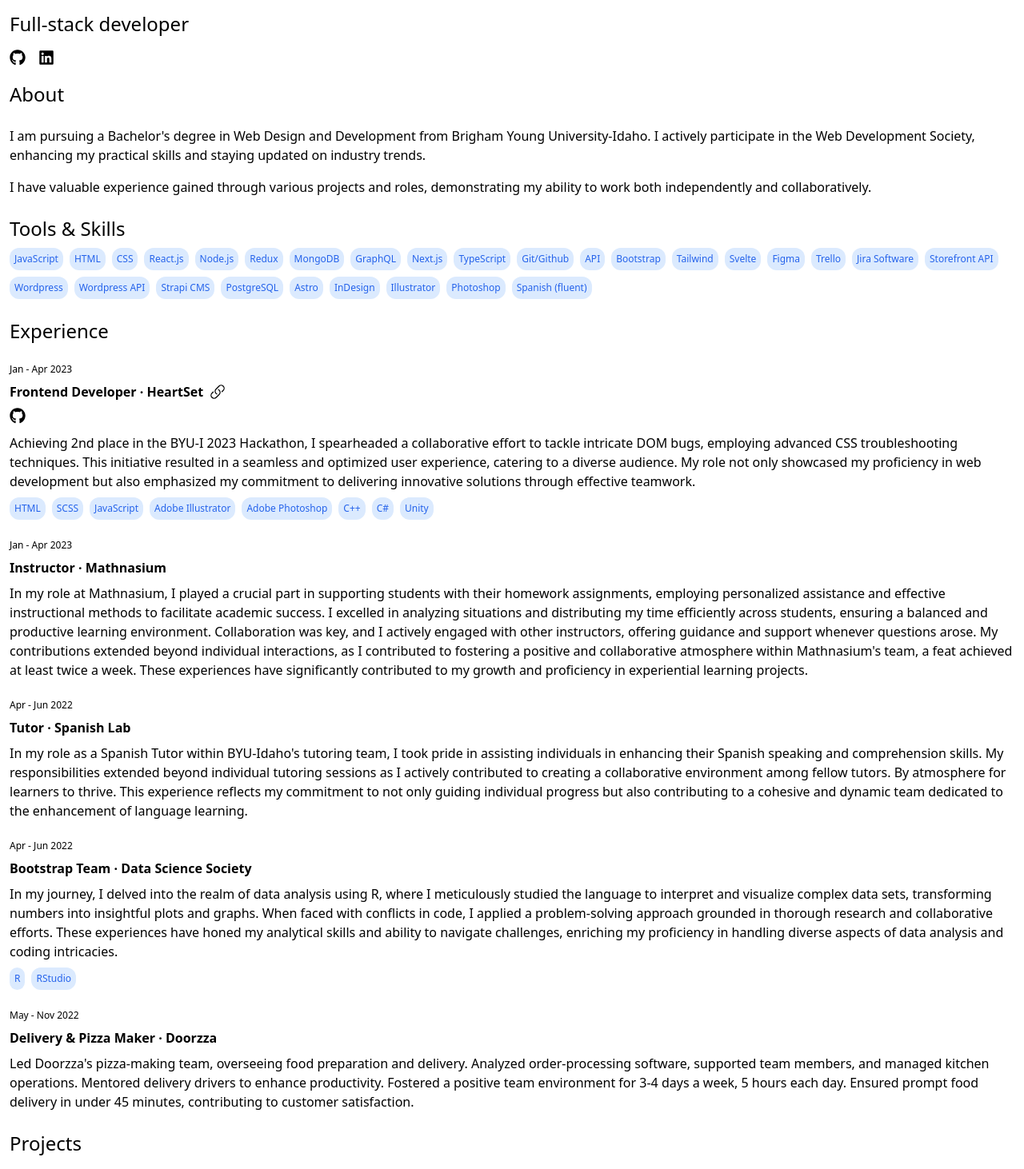
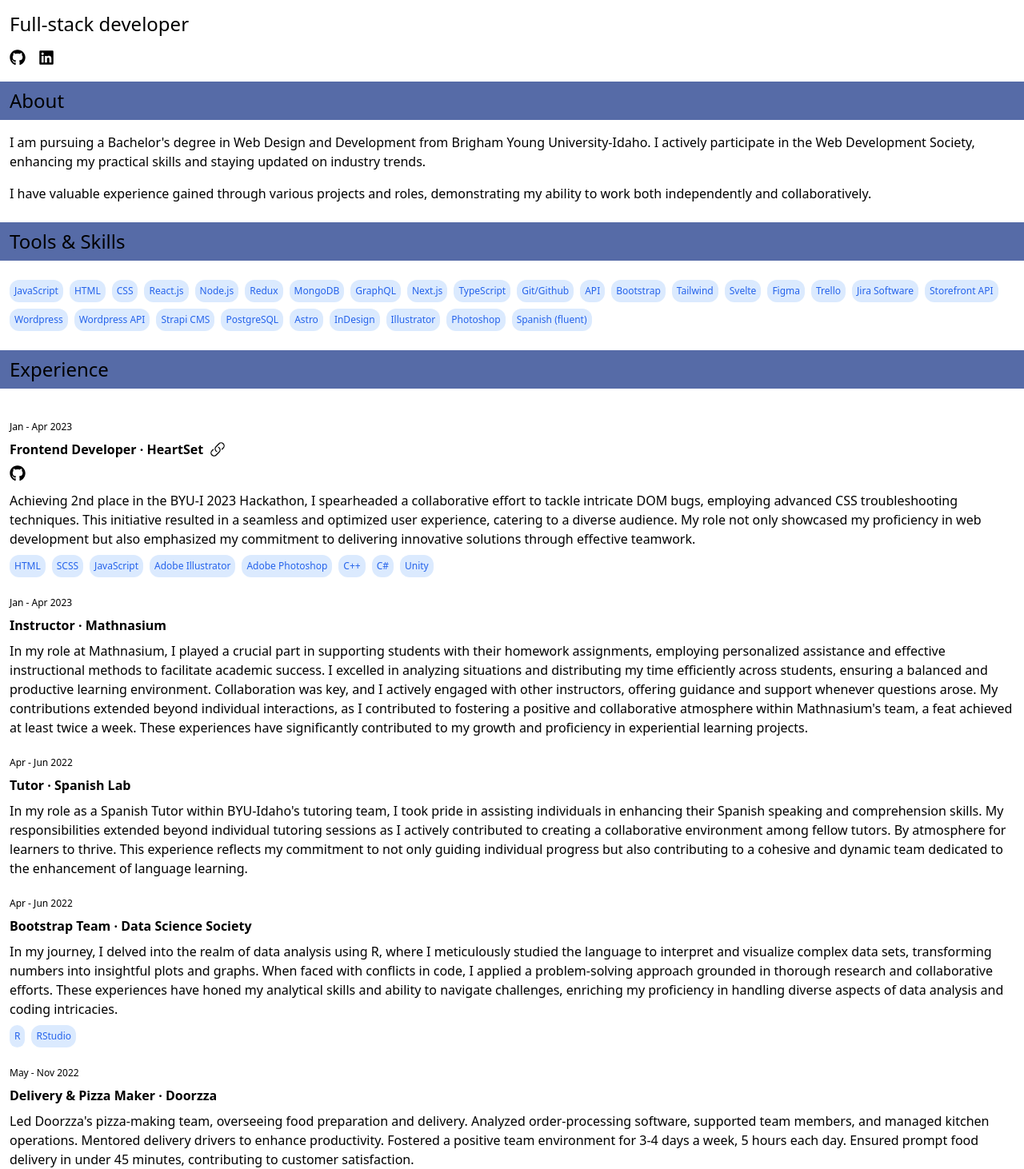
Before and after one commit to abrahamjimenez/abrahamjimenezportfolio, a Next.js app: page / in a window 1280 px wide. Shown: the part 58-1520 px from the top of the page at 80% size. Built offline with nearby package versions, Linux system fonts and the light colour scheme.

Commit message:
Styled h2

```diff
--- a/components/About.tsx
+++ b/components/About.tsx
@@ -1,7 +1,9 @@
 export default function About() {
   return (
-    <>
-      <h2 className="text-2xl">About</h2>
+    <div>
+      <div className="sticky top-0 z-20 -mx-3 py-2 mb-4 bg-blue-900/75 backdrop-blur">
+        <h2 className="text-2xl pl-3">About</h2>
+      </div>
       <div className="flex flex-col gap-4">
         <p>
           I am pursuing a Bachelor&apos;s degree in Web Design and Development
@@ -15,6 +17,6 @@
           collaboratively.
         </p>
       </div>
-    </>
+    </div>
   );
 }
--- a/components/Experiences.tsx
+++ b/components/Experiences.tsx
@@ -2,8 +2,10 @@
 
 export default function Experiences() {
   return (
-    <>
-      <h2 className="text-2xl">Experience</h2>
+    <div className="flex flex-col gap-6">
+      <div className="sticky top-0 z-20 -mx-3 py-2 mb-4 bg-blue-900/75 backdrop-blur">
+        <h2 className="text-2xl pl-3">Experience</h2>
+      </div>
       <Experience
         date="Jan - Apr 2023"
         role="Frontend Developer"
@@ -47,6 +49,6 @@
         title="Doorzza"
         desc="Led Doorzza's pizza-making team, overseeing food preparation and delivery. Analyzed order-processing software, supported team members, and managed kitchen operations. Mentored delivery drivers to enhance productivity. Fostered a positive team environment for 3-4 days a week, 5 hours each day. Ensured prompt food delivery in under 45 minutes, contributing to customer satisfaction."
       />
-    </>
+    </div>
   );
 }
--- a/components/Projects.tsx
+++ b/components/Projects.tsx
@@ -2,19 +2,13 @@
 
 export default function Projects() {
   return (
-    <>
-      <h2 className="text-2xl">Projects</h2>
+    <div>
+      <div className="sticky top-0 z-20 -mx-3 py-2 mb-4 bg-blue-900/75 backdrop-blur">
+        <h2 className="text-2xl pl-3">Projects</h2>
+      </div>
       <Project
         title="Book of Mormon English Learning App"
-        desc="Spearheaded the creation of a personalized project aimed at enhancing
-        the client's English proficiency. Leveraging my skills in web
-        development, I meticulously crafted the project using a combination of
-        HTML, CSS, and JavaScript. This initiative involved integrating an API
-        to provide a dynamic and engaging learning experience tailored to their
-        language improvement goals. Through this endeavor, I demonstrated my
-        ability to not only develop functional and user-friendly web
-        applications but also to contribute to personalized learning solutions
-        for language enhancement."
+        desc="Spearheaded the creation of a personalized project aimed at enhancing the client's English proficiency. Leveraging my skills in web development, I meticulously crafted the project using a combination of HTML, CSS, and JavaScript. This initiative involved integrating an API to provide a dynamic and engaging learning experience tailored to their language improvement goals. Through this endeavor, I demonstrated my ability to not only develop functional and user-friendly web applications but also to contribute to personalized learning solutions for language enhancement."
         img="/book-of-mormon.webp"
         tools={["HTML", "CSS", "JavaScript", "FetchAPI", "Web Speech API"]}
         link="https://book-of-mormon-english-learning.netlify.app/"
@@ -22,9 +16,7 @@
       />
       <Project
         title="Abraham’s Shop"
-        desc="Developmed Abraham's Shop, an innovative e-commerce site utilizing the MERN stack, featuring seamless
-        PayPal integration, robust admin capabilities, and secure routes to showcase proactive initiative and dynamic
-        web development skills."
+        desc="Developmed Abraham's Shop, an innovative e-commerce site utilizing the MERN stack, featuring seamless PayPal integration, robust admin capabilities, and secure routes to showcase proactive initiative and dynamic web development skills."
         img="/abrahams-shop.webp"
         tools={[
           "HTML",
@@ -44,6 +36,6 @@
         link="https://proshop-ku28.onrender.com"
         github="https://github.com/abrahamjimenez/proshop"
       />
-    </>
+    </div>
   );
 }
--- a/components/Tools.tsx
+++ b/components/Tools.tsx
@@ -32,7 +32,13 @@
 
   return (
     <div className="flex flex-col gap-2">
-      <h2 className="text-2xl">Tools & Skills</h2>
+      <div className="sticky top-0 z-20 -mx-3 py-2 mb-4 bg-blue-900/75 backdrop-blur">
+        <h2 className="text-2xl pl-3">Tools & Skills</h2>
+      </div>
+
+      {/*<div className="sticky top-0 z-20 -mx-6 mb-4 w-screen bg-slate-900/75 px-6 py-5 backdrop-blur md:-mx-12 md:px-12 lg:sr-only lg:relative lg:top-auto lg:mx-auto lg:w-full lg:px-0 lg:py-0 lg:opacity-0">*/}
+      {/*</div>*/}
+
       <div className="flex flex-wrap gap-2">
         {tools.map((tool) => (
           <p
```
